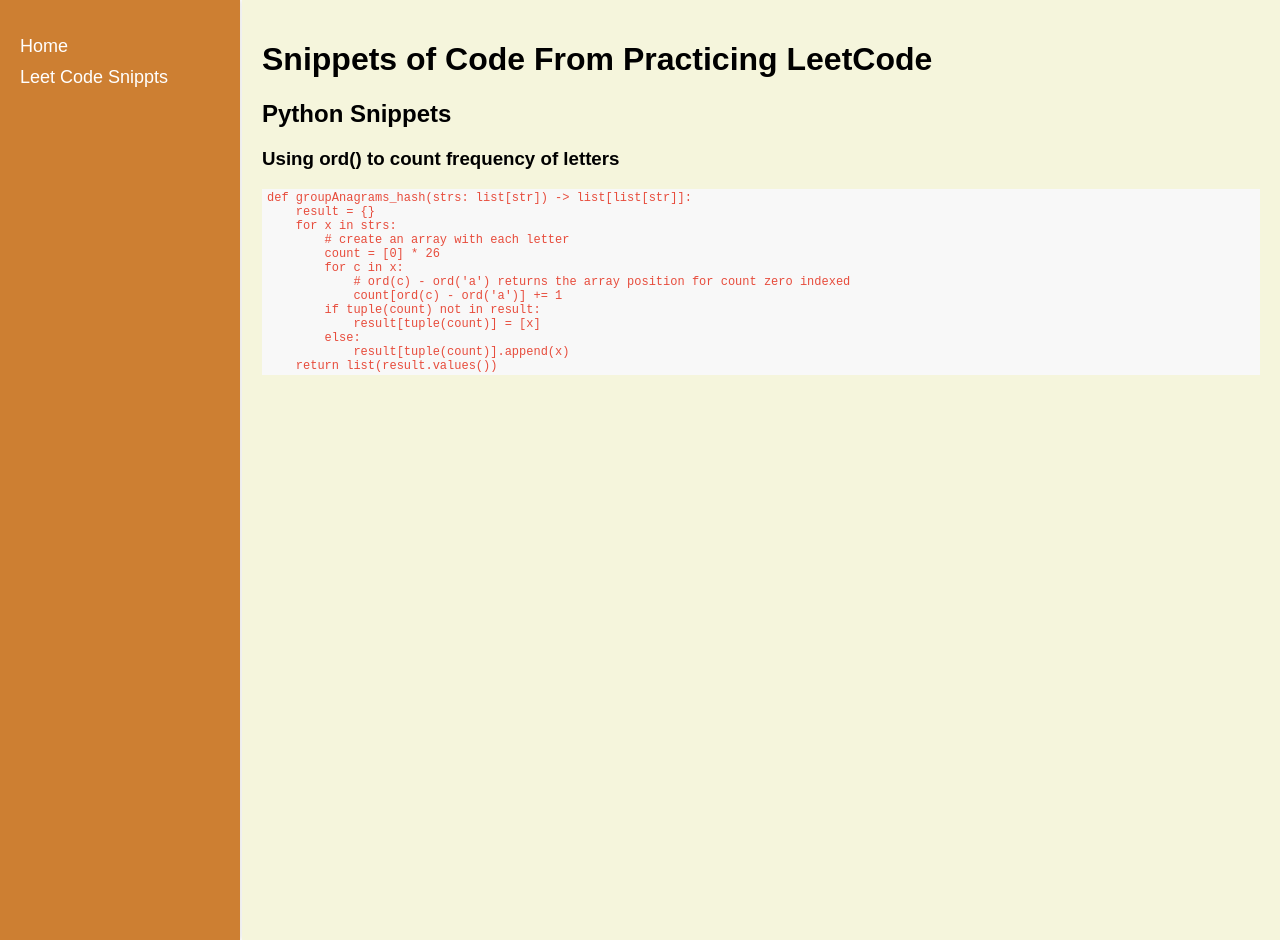
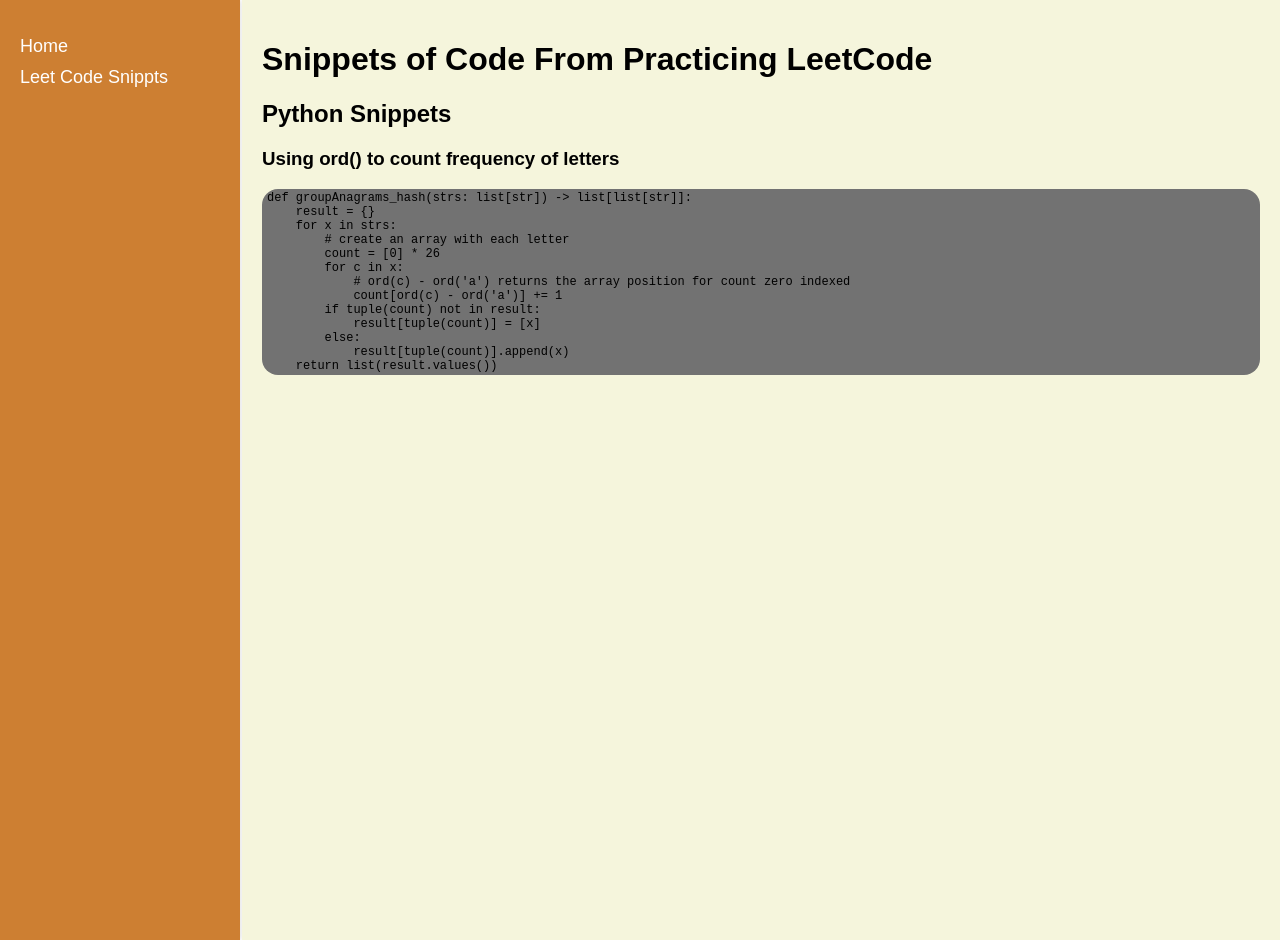
Before and after one commit to Etharialle/Etharialle, an MkDocs documentation site: the page built from website/docs/leetcode-snippets.md, in a window 1280 px wide. Built offline with MkDocs 1.6.1, drawn with Linux system fonts in a browser that asks for light colours.

Commit message:
code blocks

```diff
--- a/website/themes/etharialle/css/etharialle.css
+++ b/website/themes/etharialle/css/etharialle.css
@@ -62,7 +62,7 @@
     white-space: pre-wrap;
     word-wrap: break-word;
     padding: 2px 5px;
-    color: #E74C3C;
+    color: #000000;
 }
 
 /**
@@ -80,5 +80,7 @@
     padding: 12px;
     font-size: 12px;
     color: #000;
-    background: #f8f8f8;
+    background: #727272;
+    border-radius: 1rem;
+    border-color: #000000;
 }
```
Also changed, not shown: website/site/css/etharialle.css.
